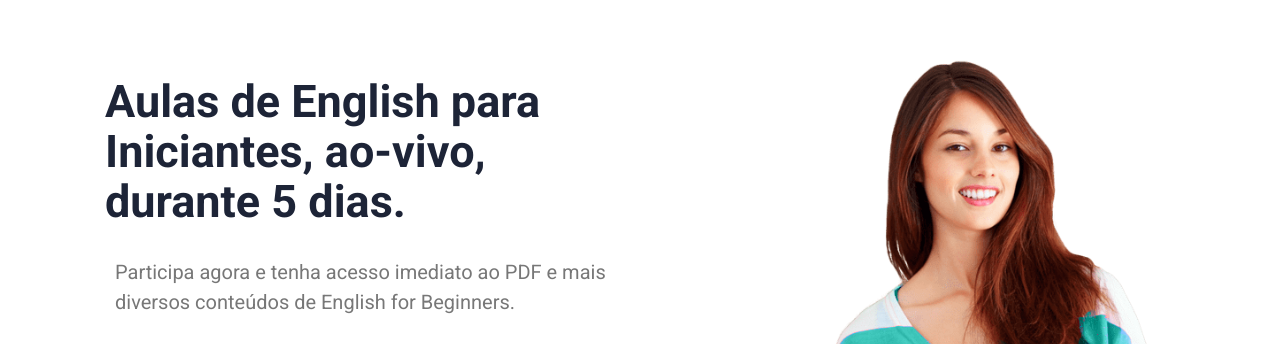
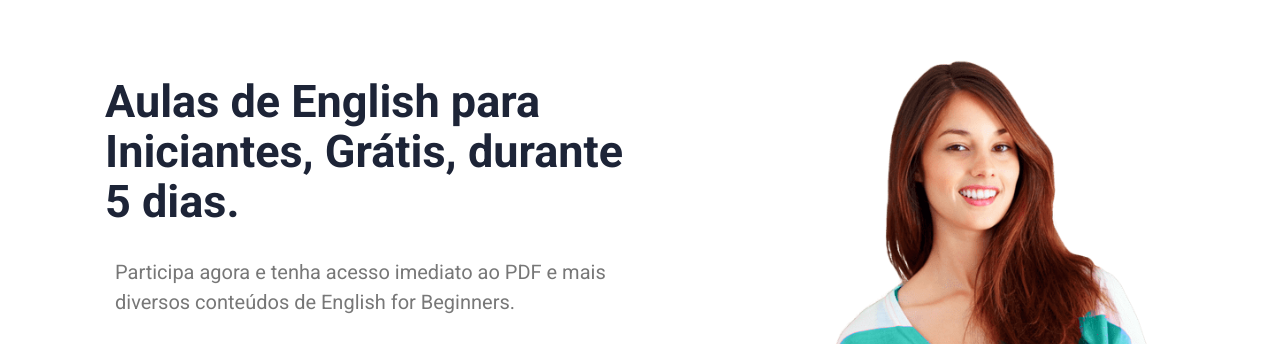
Before and after one commit to amaurycaique/fluenglish, a plain HTML site: page index.html in a window 1280 px wide. Shown: the part 109-453 px from the top of the page. Drawn offline with Linux system fonts and the light colour scheme; a web font is replaced by a local one.

Commit message:
changes letter in the section hero copy top

```diff
--- a/index.html
+++ b/index.html
@@ -18,7 +18,7 @@
 
             <div class="heroArea">
                 <div class="leftside">
-                    <h1>Aulas de English para Iniciantes, ao-vivo, durante 5 dias.
+                    <h1>Aulas de English para Iniciantes, Grátis, durante 5 dias.
                     </h1>
 
                     <div class="subtitle">Participa agora e tenha acesso imediato ao PDF
```
